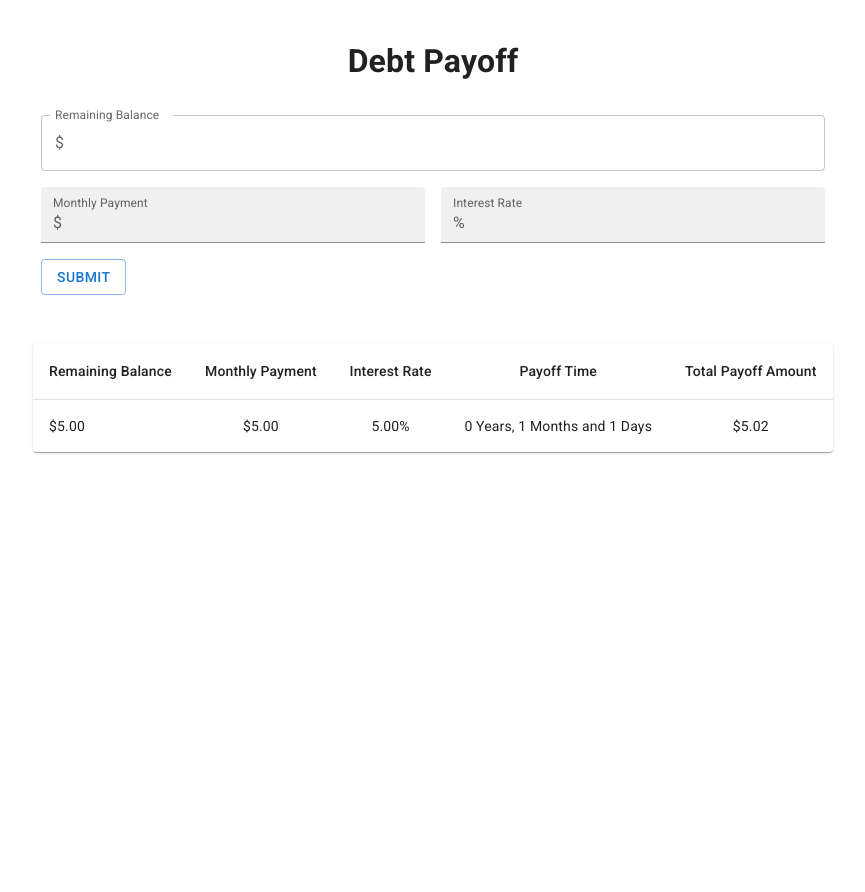
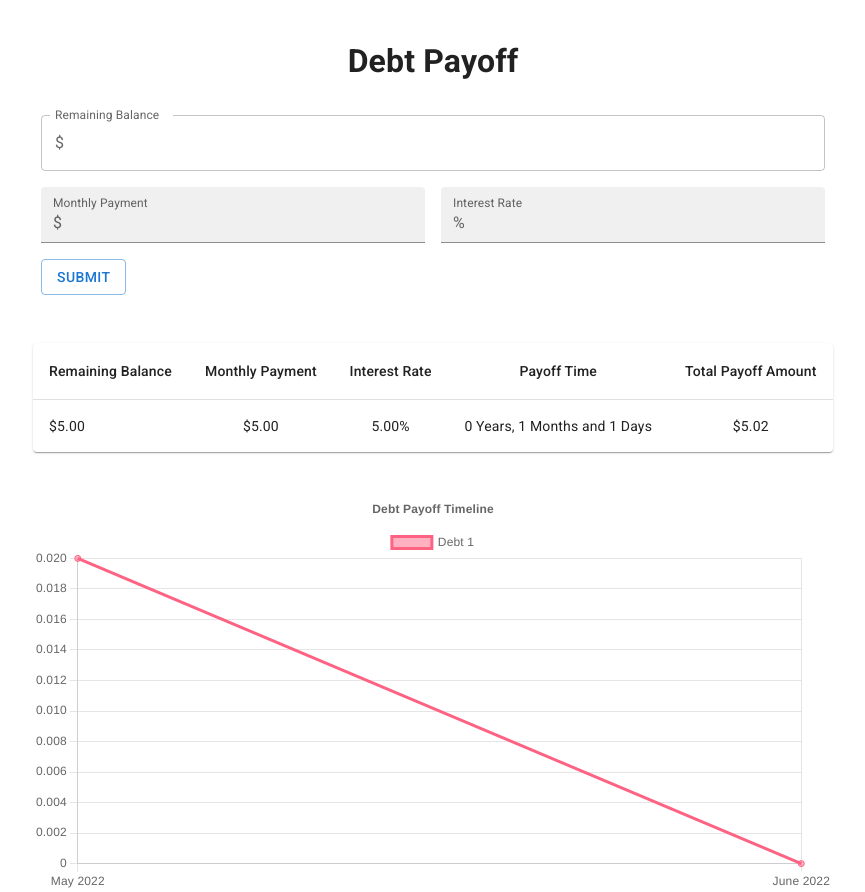
Before and after one commit to msalvatore22/React-Debt-Payoff, a React (Create React App) app: page / in a window 1280 px wide. Both pictures are taken after typing "5", "5", "5" into the empty fields and a click on the button "SUBMIT". Shown: the whole page, without its empty margins (207-1072 px from the left). Before the commit the page ends 800 px from the top, so only its background shows below. Built offline with nearby package versions, Linux system fonts and the light colour scheme.

Commit message:
Integrate react-chartjs-2 to visualize how long the payoff timeline is.

```diff
--- a/src/App.js
+++ b/src/App.js
@@ -7,6 +7,7 @@ import DebtContext from "./DebtContext";
 
 import DebtForm from './components/DebtForm'
 import DebtTable from "./components/DebtTable";
+import DebtLineChart from "./components/DebtLineChart"
 
 const Container = styled.div`
   margin: auto;
@@ -39,6 +40,7 @@ function App() {
       <Title className="title">Debt Payoff</Title>
       <DebtForm />
       <DebtTable />
+      <DebtLineChart />
     </Container>
     </DebtContext.Provider>
   );
--- a/src/components/DebtLineChart.js
+++ b/src/components/DebtLineChart.js
@@ -1,4 +1,4 @@
-import React from 'react';
+import React, { useContext } from "react";
 import {
   Chart as ChartJS,
   CategoryScale,
@@ -8,9 +8,9 @@ import {
   Title,
   Tooltip,
   Legend,
-} from 'chart.js';
-import { Line } from 'react-chartjs-2';
-import faker from 'faker';
+} from "chart.js";
+import { Line } from "react-chartjs-2";
+import DebtContext from "../DebtContext";
 
 ChartJS.register(
   CategoryScale,
@@ -22,39 +22,45 @@ ChartJS.register(
   Legend
 );
 
-export const options = {
+const options = {
   responsive: true,
   plugins: {
     legend: {
-      position: 'top',
+      position: "top",
     },
     title: {
       display: true,
-      text: 'Chart.js Line Chart',
+      text: "Debt Payoff Timeline",
     },
   },
 };
 
-const labels = ['January', 'February', 'March', 'April', 'May', 'June', 'July'];
+export default function LineChart() {
+  const { debtList } = useContext(DebtContext);
 
-export const data = {
-  labels,
-  datasets: [
-    {
-      label: 'Dataset 1',
-      data: labels.map(() => faker.datatype.number({ min: -1000, max: 1000 })),
-      borderColor: 'rgb(255, 99, 132)',
-      backgroundColor: 'rgba(255, 99, 132, 0.5)',
-    },
-    {
-      label: 'Dataset 2',
-      data: labels.map(() => faker.datatype.number({ min: -1000, max: 1000 })),
-      borderColor: 'rgb(53, 162, 235)',
-      backgroundColor: 'rgba(53, 162, 235, 0.5)',
-    },
-  ],
-};
+  const findLongestArray = (dl) => {
+    let longest = [];
+    dl.forEach((debt) => {
+      if (debt.payoffScheduleMonthYear > longest) {
+        longest = debt.payoffScheduleMonthYear;
+      }
+    });
+    return longest;
+  };
 
-export function App() {
-  return <Line options={options} data={data} />;
+  const labels = findLongestArray(debtList);
+
+  const data = {
+    labels,
+    datasets: debtList.map((debt, index) => ({
+      label: `Debt ${index+1}`,
+      data: debt.payoffScheduleBalances,
+      borderColor: "rgb(255, 99, 132)",
+      backgroundColor: "rgba(255, 99, 132, 0.5)",
+      cubicInterpolationMode: "monotone",
+      tension: 0.4,
+    })),
+  };
+
+  return debtList.length > 0 ? <Line options={options} data={data} /> : null;
 }
--- a/src/components/DebtTable.js
+++ b/src/components/DebtTable.js
@@ -14,7 +14,7 @@ const DebtTable = () => {
   const { debtList } = useContext(DebtContext)
 
   return debtList.length>0 ? (
-    <TableContainer sx={{marginTop: 5 }} component={Paper}>
+    <TableContainer sx={{marginTop: 5, marginBottom: 5 }} component={Paper}>
     <Table sx={{ minWidth: 650 }} aria-label="simple table">
       <TableHead>
         <TableRow>
```
